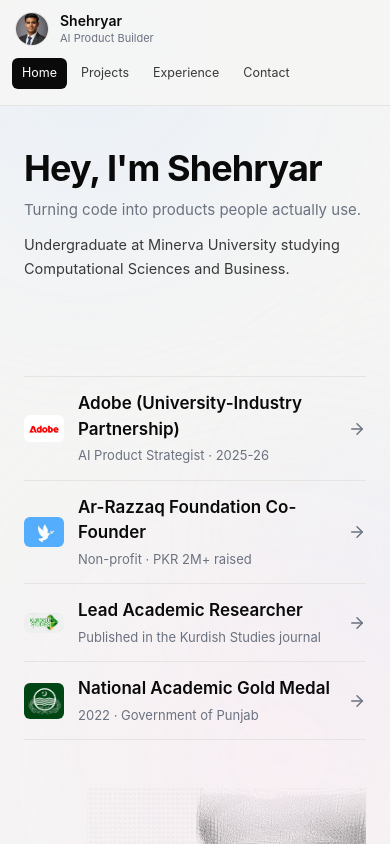
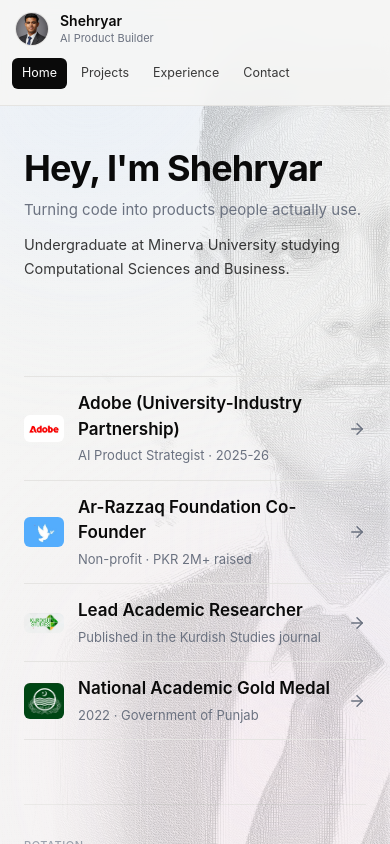
Before and after one commit to shehryaur/shehryarhassan-portfolio, a Next.js app: page / in a window 390 px wide. Shown: the top 844 px of the page. Built offline with nearby package versions, Linux system fonts and the light colour scheme.

Commit message:
style(home): render portrait as subtle background on mobile instead of stacked at bottom

```diff
--- a/app/page.tsx
+++ b/app/page.tsx
@@ -26,8 +26,9 @@ export default function HomePage() {
         Engraving Background:
         Anchored to bottom-right, spreading wide like a mountain silhouette from the base
         up to the point on the right, integrated as a seamless backdrop rather than a card.
+        On mobile, rendered as a subtle background behind the content instead of at the bottom.
       */}
-      <div className="pointer-events-none z-0 overflow-hidden md:fixed md:right-0 md:bottom-0 md:top-0 md:w-[44vw] md:max-w-[700px] lg:w-[40vw] xl:w-[38vw] flex items-end justify-end max-md:relative max-md:mt-12 max-md:w-full max-md:h-[360px]">
+      <div className="pointer-events-none z-0 overflow-hidden fixed right-0 bottom-0 top-0 w-full md:w-[44vw] md:max-w-[700px] lg:w-[40vw] xl:w-[38vw] flex items-end justify-end max-md:opacity-40">
         <EngravingPortrait
           className="h-full w-full"
           offsetX={0.34}
```
